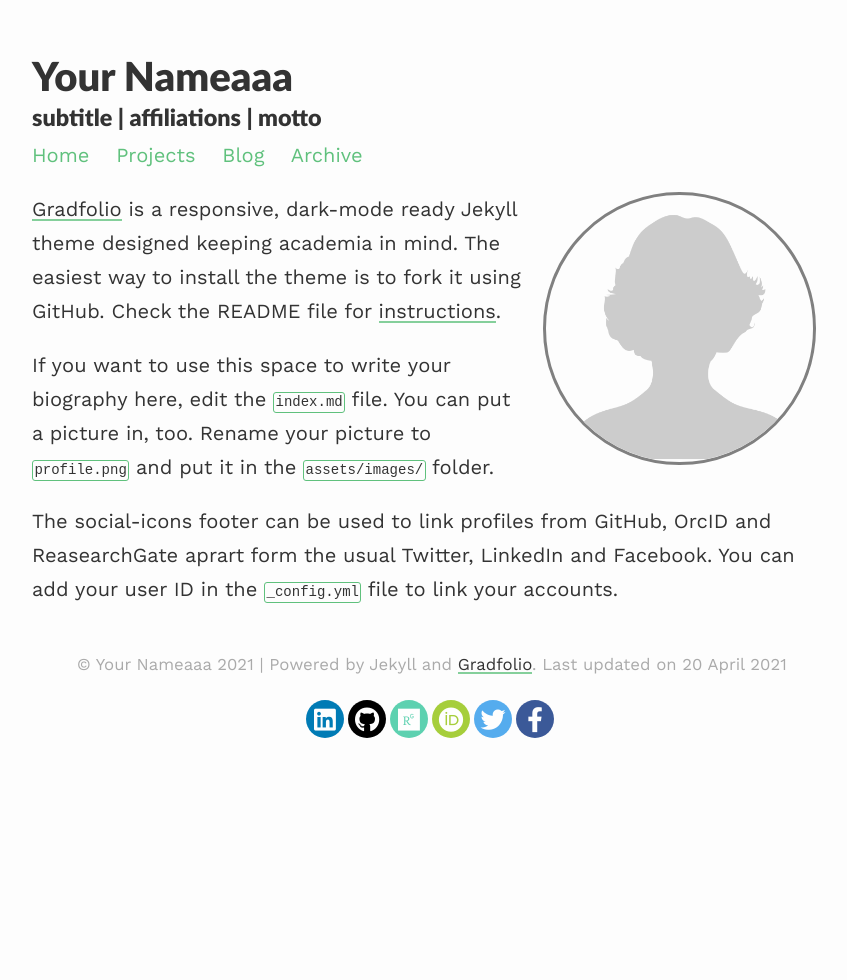
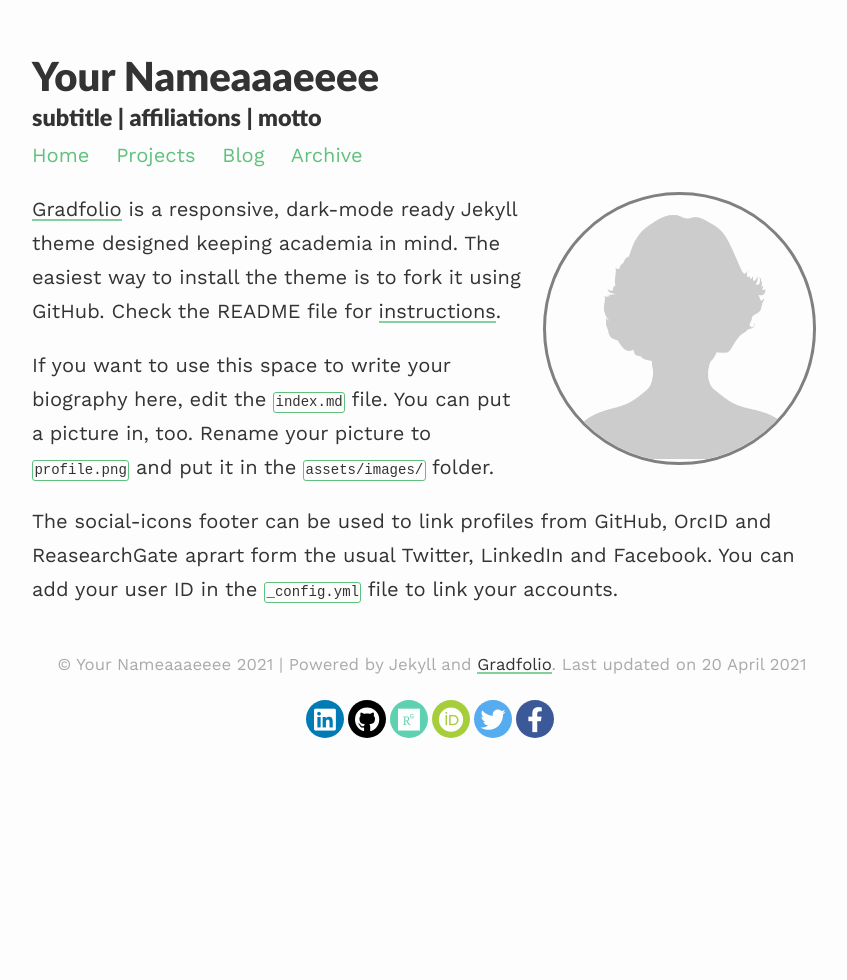
Before and after one commit to davbree/important-wallaby, a Jekyll site: the page built from index.md, in a window 1280 px wide. Shown: the whole page, without its empty margins (208-1055 px from the left). Built offline with Jekyll 4.4.1, drawn with Linux system fonts in a browser that asks for light colours; nearby versions of some CDN libraries.

Commit message:
_config.yml: changed

```diff
--- a/_config.yml
+++ b/_config.yml
@@ -1,4 +1,4 @@
-title: Your Nameaaa
+title: Your Nameaaaeeee
 description: subtitle | affiliations | motto
 baseurl: ''
 url: ''
```
